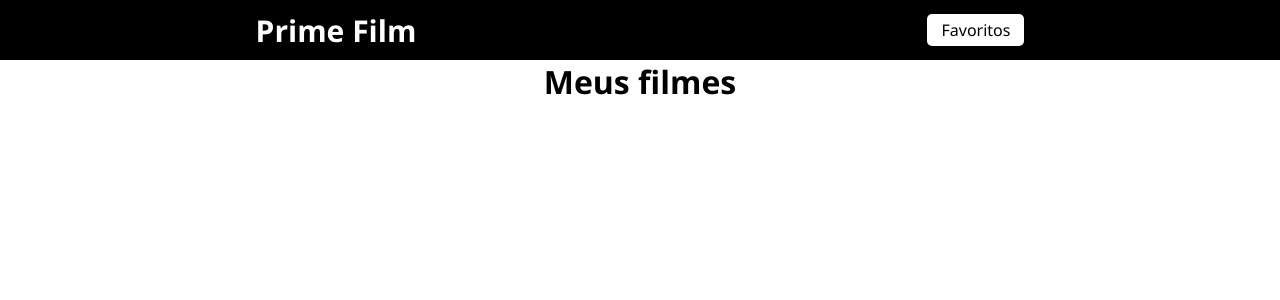
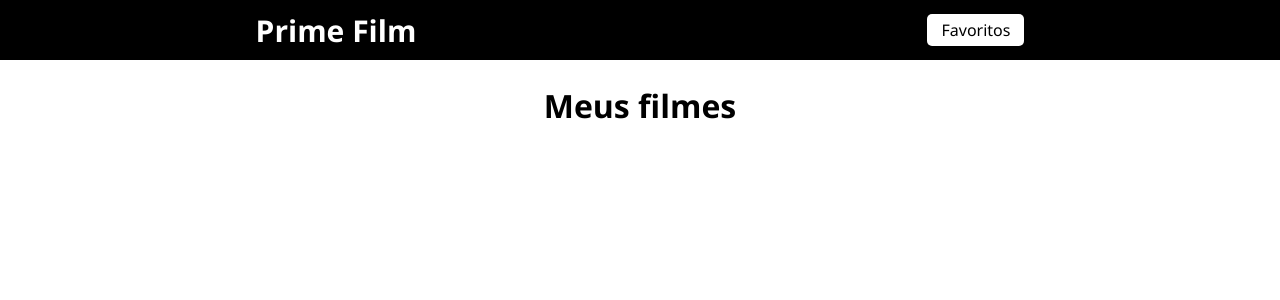
Before and after one commit to onicolasmauricio/Projects-FrontEnd, a React (Create React App) app in the folder primefilm/: page /favoritos in a window 1280 px wide. Shown: the top 300 px of the page. Built offline with nearby package versions, Linux system fonts and the light colour scheme; the HTML template or start-up script is replaced by a standard one.

Commit message:
File's CSS from favorite page updated

```diff
--- a/primefilm/src/pages/Favoritos/favoritos.css
+++ b/primefilm/src/pages/Favoritos/favoritos.css
@@ -0,0 +1,38 @@
+.my-movies {
+    margin-top: 24px;
+    display: flex;
+    flex-direction: column;
+    align-items: center;
+}
+
+.my-movies h1 {
+    margin-bottom: 14px;
+}
+
+.my-movies span {
+    font-size: 20px;
+}
+
+.my-movies ul {
+    width: 720px;
+}
+
+.my-movies ul li {
+    list-style: none;
+    display: flex;
+    justify-content: space-between;
+    align-items: center;
+    margin-bottom: 14px;
+}
+
+.my-movies div {
+    display: flex;
+    justify-content: center;
+    align-items: center;
+}
+
+.my-movies div a {
+    text-decoration: none;
+    color: brown;
+    margin-right: 15px;
+}
```
